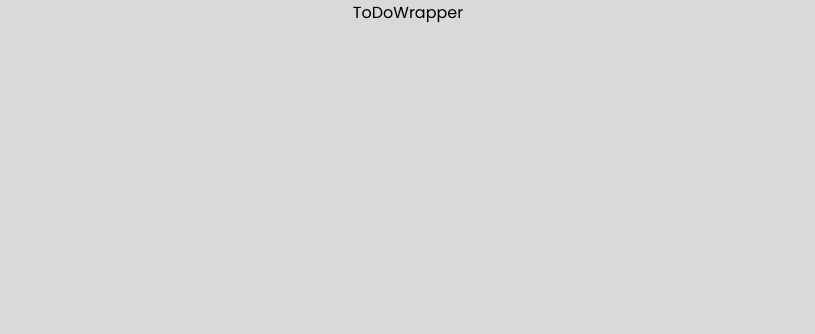
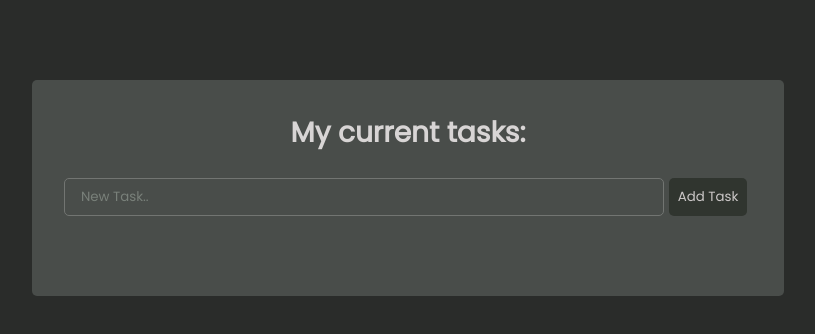
Before and after one commit to damianczer/Keep-Sticky-Notes, a React (Create React App) app in the folder application/: page / in a window 1280 px wide. Shown: the top 334 px of the page, without its empty margins (232-1047 px from the left). Built offline with nearby package versions, Linux system fonts and the light colour scheme.

Commit message:
logic implementation

```diff
--- a/application/src/App.css
+++ b/application/src/App.css
@@ -8,7 +8,7 @@
 }
 
 body {
-  background: #dad9d9;
+    background: #2a2c2a;
     display: flex;
     justify-content: center;
     align-items: center;
@@ -19,19 +19,106 @@ body {
 }
 
 h1 {
-  color: #fff;
+    color: #d8d5d5;
     margin-bottom: 0.5rem;
     font-size: 1.75rem;
 }
 
-.TodoWrapper {
-  background: #1A1A40;
+.ToDoWrapper {
+    background: #494d4a;
     margin-top: 5rem;
     padding: 2rem;
     border-radius: 5px;
 }
 
-.TodoForm {
+.ToDoForm {
     width: 100%;
     margin-bottom: 1rem;
 }
+
+.ToDo-input {
+    outline: none;
+    background: none;
+    border: 1px solid #727572;
+    border-radius: 5px;
+    padding: 0.5rem 1rem;
+    margin-top: 1rem;
+    margin-bottom: 2rem;
+    width: 600px;
+    color: #b4b0b0;
+}
+
+.ToDo-input::placeholder {
+    color: #79807a;
+}
+
+.ToDo-btn {
+    background: #30352f;
+    color: #ccc8c8;
+    border: none;
+    padding: 0.55rem;
+    cursor: pointer;
+    margin: 5px;
+    border-radius: 5px;
+}
+
+.ToDo-btn:hover {
+    background: #2e312e;
+}
+
+.ToDo {
+    display: flex;
+    justify-content: space-between;
+    align-items: center;
+    background: #7a7272;
+    color: #dbd6d6;
+    padding: 0.75rem 1rem;
+    border-radius: 5px;
+    margin-bottom: 1rem;
+}
+
+.fa-trash,
+.done-icon {
+    margin-left: 0.75rem;
+}
+
+.incompleted {
+    color: #d3cbcb;
+    cursor: pointer;
+}
+
+.completed {
+    color: #6dda52;
+    text-decoration: line-through;
+    cursor: pointer;
+}
+
+.edit-icon,
+.done-icon,
+.delete-icon {
+    cursor: pointer;
+}
+
+.delete-icon {
+    color: #753636;
+}
+
+.done-icon {
+    color: #3b5a33;
+}
+
+.edit-icon {
+    color: #242423;
+}
+
+.delete-icon:hover {
+    color: #8a3b3b;
+}
+
+.done-icon:hover {
+    color: #486e3e;
+}
+
+.edit-icon:hover {
+    color: #474743;
+}
--- a/application/src/components/EditToDoForm.js
+++ b/application/src/components/EditToDoForm.js
@@ -1,7 +1,16 @@
-import React from 'react'
+import React, { useState } from 'react'
 
-export const EditToDoForm = () => {
-  return (
-    <div>EditToDoForm</div>
-  )
+export const EditToDoForm = ({ editTask, task }) => {
+    const [value, setValue] = useState(task.task);
+
+    const handleSubmit = (e) => {
+        e.preventDefault();
+        editTask(value, task.id);
+    };
+    return (
+        <form onSubmit={handleSubmit} className="ToDoForm">
+            <input type="text" value={value} onChange={(e) => setValue(e.target.value)} className="ToDo-input" placeholder='Edit Task..' />
+            <button type="submit" className='ToDo-btn'>Save</button>
+        </form>
+    )
 }
--- a/application/src/components/ToDo.js
+++ b/application/src/components/ToDo.js
@@ -1,7 +1,16 @@
 import React from 'react'
+import { FontAwesomeIcon } from '@fortawesome/react-fontawesome'
+import { faPenToSquare, faTrash, faCheckSquare } from '@fortawesome/free-solid-svg-icons'
 
-export const ToDo = () => {
-  return (
-    <div>ToDo</div>
-  )
+export const ToDo = ({ task, deleteTask, editTask, toggleComplete }) => {
+    return (
+        <div className="ToDo">
+            <p className={`${task.completed ? "completed" : "incompleted"}`} onClick={() => toggleComplete(task.id)}>{task.task}</p>
+            <div>
+                <FontAwesomeIcon className="edit-icon" icon={faPenToSquare} onClick={() => editTask(task.id)} />
+                <FontAwesomeIcon className="delete-icon" icon={faTrash} onClick={() => deleteTask(task.id)} />
+                <FontAwesomeIcon className="done-icon" icon={faCheckSquare} onClick={() => toggleComplete(task.id)} />
+            </div>
+        </div>
+    )
 }
--- a/application/src/components/ToDoForm.js
+++ b/application/src/components/ToDoForm.js
@@ -1,7 +1,19 @@
-import React from 'react'
+import React, { useState } from 'react'
 
-export const ToDoForm = () => {
-  return (
-    <div>ToDoForm</div>
-  )
+export const ToDoForm = ({ addTask }) => {
+    const [value, setValue] = useState('');
+
+    const handleSubmit = (e) => {
+        e.preventDefault();
+        if (value) {
+            addTask(value);
+            setValue('');
+        }
+    };
+    return (
+        <form onSubmit={handleSubmit} className="ToDoForm">
+            <input type="text" value={value} onChange={(e) => setValue(e.target.value)} className="ToDo-input" placeholder='New Task..' />
+            <button type="submit" className='ToDo-btn'>Add Task</button>
+        </form>
+    )
 }
--- a/application/src/components/ToDoWrapper.js
+++ b/application/src/components/ToDoWrapper.js
@@ -1,7 +1,62 @@
-import React from 'react'
+import React, { useState } from "react";
+import { ToDo } from "./ToDo";
+import { ToDoForm } from "./ToDoForm";
+import { v4 as uuidv4 } from "uuid";
+import { EditToDoForm } from "./EditToDoForm";
 
 export const ToDoWrapper = () => {
-  return (
-    <div>ToDoWrapper</div>
-  )
-}
+    const [tasks, setTasks] = useState([]);
+
+    const addTask = (task) => {
+        setTasks([
+            ...tasks,
+            { id: uuidv4(), task: task, completed: false, isEditing: false },
+        ]);
+    }
+
+    const deleteTask = (id) => setTasks(tasks.filter((task) => task.id !== id));
+
+    const toggleComplete = (id) => {
+        setTasks(
+            tasks.map((task) =>
+                task.id === id ? { ...task, completed: !task.completed } : task
+            )
+        );
+    }
+
+    const editToDo = (id) => {
+        setTasks(
+            tasks.map((task) =>
+                task.id === id ? { ...task, isEditing: !task.isEditing } : task
+            )
+        );
+    }
+
+    const editTask = (task, id) => {
+        setTasks(
+            tasks.map((toDo) =>
+                toDo.id === id ? { ...toDo, task, isEditing: !toDo.isEditing } : toDo
+            )
+        );
+    };
+
+    return (
+        <div className="ToDoWrapper">
+            <h1>My current tasks:</h1>
+            <ToDoForm addTask={addTask} />
+            {tasks.map((task) =>
+                task.isEditing ? (
+                    <EditToDoForm editTask={editTask} task={task} />
+                ) : (
+                    <ToDo
+                        key={task.id}
+                        task={task}
+                        deleteTask={deleteTask}
+                        editTask={editToDo}
+                        toggleComplete={toggleComplete}
+                    />
+                )
+            )}
+        </div>
+    );
+};
```
Lines whose indentation alone changed are shown as unchanged.
